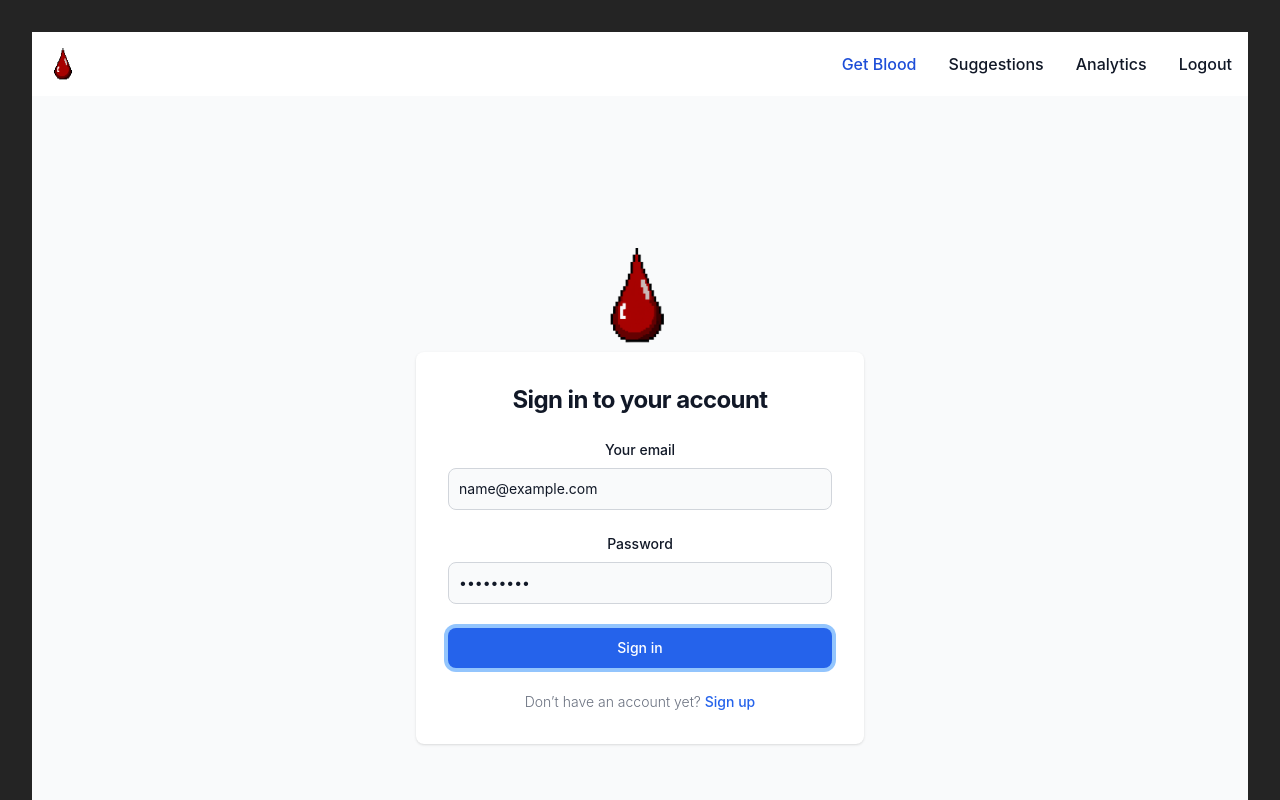
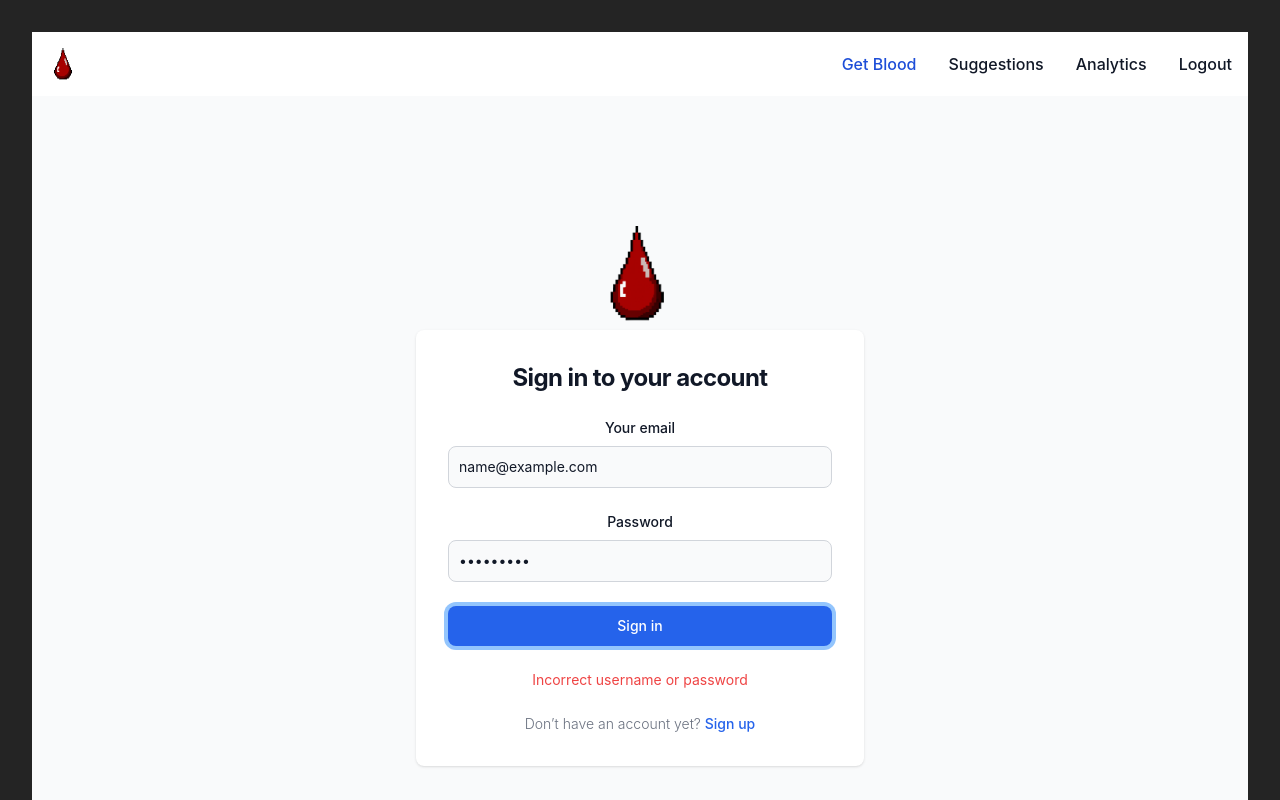
Before and after one commit to Islenna/bloodbank, a React app in the folder frontend/: page / in a window 1280 px wide. Both pictures are taken after typing "name@example.com", "Sample123" into the empty fields and a click on the button "Sign in". Shown: the top 800 px of the page. Built offline with nearby package versions, Linux system fonts and the light colour scheme; no server answers; the HTML template or start-up script is replaced by a standard one.

Commit message:
Log/Reg fixes

```diff
--- a/frontend/src/components/LogAndReg/Log.jsx
+++ b/frontend/src/components/LogAndReg/Log.jsx
@@ -9,6 +9,7 @@
     const navigate = useNavigate();
     const [loginEmail, setLoginEmail] = useState('');
     const [loginPassword, setLoginPassword] = useState('');
+    const [errorMessage, setErrorMessage] = useState('');
 
     const loginHandler = (e) => {
         e.preventDefault();
@@ -28,6 +29,7 @@
             })
             .catch((err) => {
                 console.log(err);
+                setErrorMessage('Incorrect username or password');
             });
     }
 
@@ -58,6 +60,7 @@
                                     required />
                             </div>
                             <button type="submit" className="w-full text-white bg-primary-600 hover:bg-primary-700 focus:ring-4 focus:outline-none focus:ring-primary-300 font-medium rounded-lg text-sm px-5 py-2.5 text-center dark:bg-primary-600 dark:hover:bg-primary-700 dark:focus:ring-primary-800">Sign in</button>
+                            {errorMessage && <p className="text-sm text-red-500">{errorMessage}</p>}
                             <p className="text-sm font-light text-gray-500 dark:text-gray-400">
                                 Don’t have an account yet? <Link to="/reg" className="font-medium text-primary-600 hover:underline dark:text-primary-500">Sign up</Link>
                             </p>
--- a/frontend/src/components/LogAndReg/Reg.jsx
+++ b/frontend/src/components/LogAndReg/Reg.jsx
@@ -15,6 +15,7 @@
 
     const registrationHandler = (e) => { //When copying Tailwind, change class to className and for to htmlFor.
         e.preventDefault();
+        setRegError('');
 
         if (regPassword !== confirmPassword) {
             setRegError('Passwords do not match');
@@ -89,6 +90,7 @@
                                 </div>
                             </div>
                             <button type="submit" className="w-full text-white bg-primary-600 hover:bg-primary-700 focus:ring-4 focus:outline-none focus:ring-primary-300 font-medium rounded-lg text-sm px-5 py-2.5 text-center dark:bg-primary-600 dark:hover:bg-primary-700 dark:focus:ring-primary-800">Create an account</button>
+                            {regError && <p className="text-sm text-red-500">{regError}</p>}
                             <p className="text-sm font-light text-gray-500 dark:text-gray-400">
                                 Already have an account? <a href="/" className="font-medium text-primary-600 hover:underline dark:text-primary-500">Login here</a>
                             </p>
```
